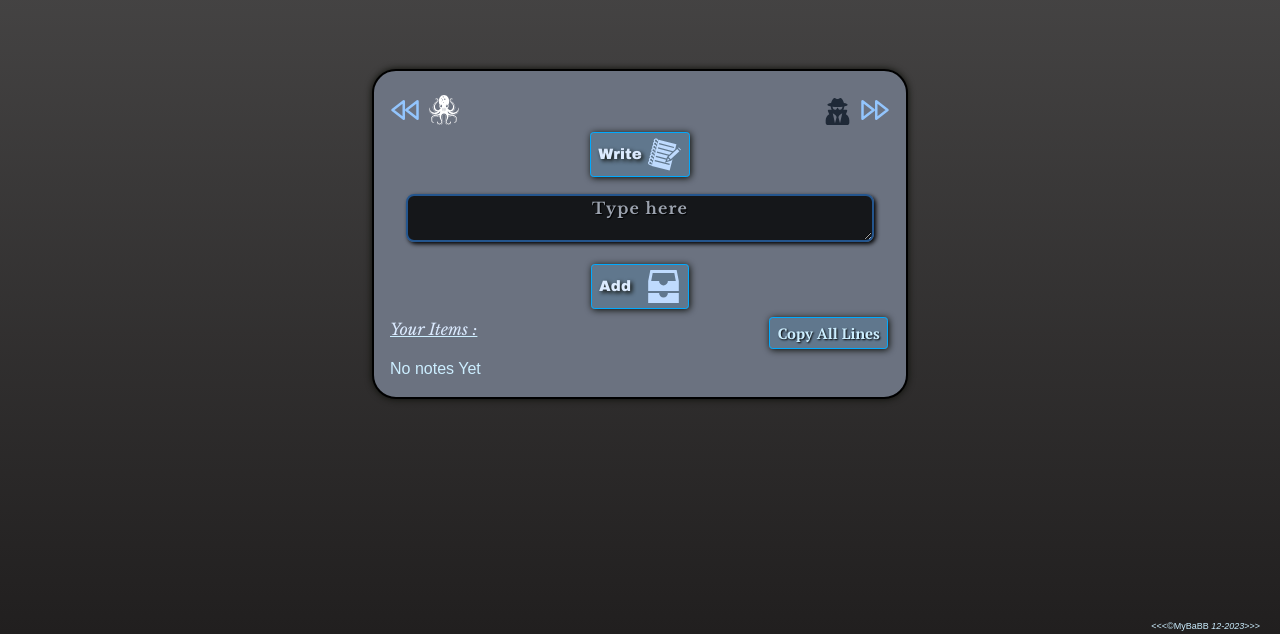
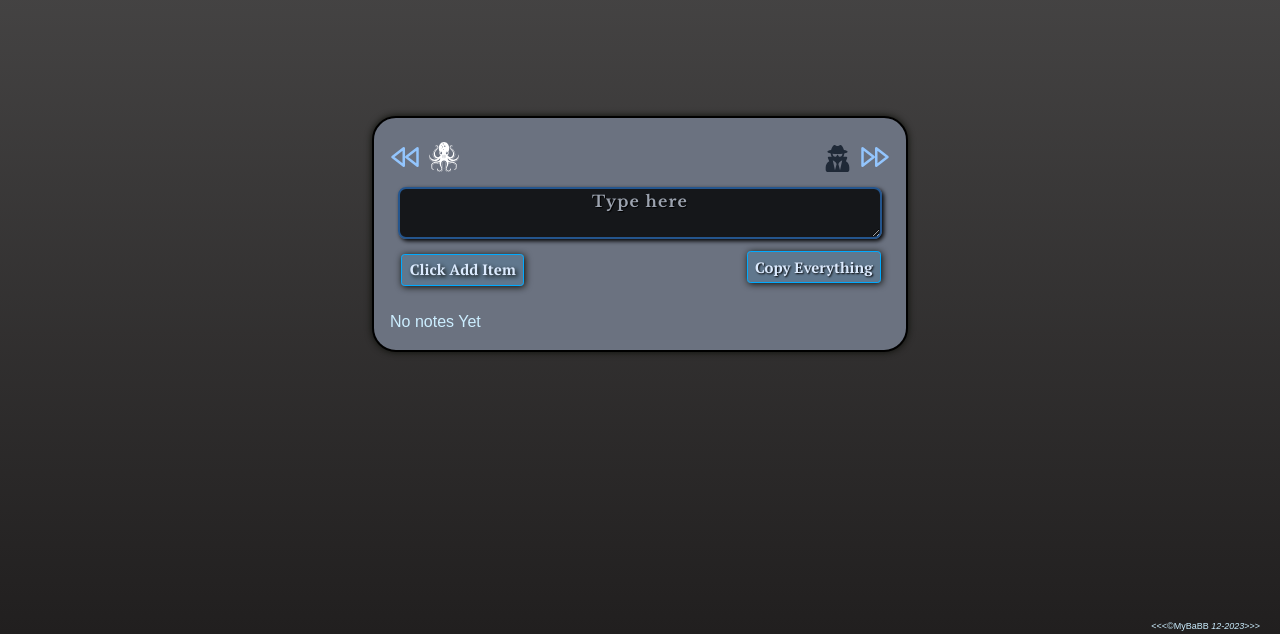
Before and after one commit to MyBaBB/MyBABB-Remember, a React (Vite) app: page / in a window 1280 px wide. Shown: the part 166-800 px from the top of the page. Built offline with nearby package versions, Linux system fonts and the light colour scheme.

Commit message:
making everything more sleek

```diff
--- a/src/TodoFolder/NewTodoForm.jsx
+++ b/src/TodoFolder/NewTodoForm.jsx
@@ -3,9 +3,9 @@ import { useState } from "react";
 import { FiFastForward } from "react-icons/fi";
 import { FaUserSecret } from "react-icons/fa";
 import { SiTestinglibrary } from "react-icons/si";
-import { GiNotebook } from "react-icons/gi";
+
 import { FiRewind } from "react-icons/fi";
-import { IoFileTrayStackedSharp } from "react-icons/io5";
+
 export function NewTodoForm({ onSubmit }) {
   const [newItem, setNewItem] = useState("");
 
@@ -55,21 +55,13 @@ export function NewTodoForm({ onSubmit }) {
 
       <form
         onSubmit={handleSubmit}
-        className="new-item-form relative m-auto -mt-4 flex w-[250px] xs:w-[400px] md:w-[500px] "
+        className="new-item-form relative m-auto mb-4  flex w-[250px] xs:w-[400px] md:w-[500px] "
       >
-        <div className="form-row  ">
-          <label htmlFor="item">
-            <div className="btn relative m-auto mb-4 flex w-fit items-center justify-center align-middle  text-blue-100  ">
-              <span className="font-ArchivoBlack-Regular">Write&nbsp;</span>
-              <span className="inline-block text-blue-200">
-                <GiNotebook size={35} />
-              </span>
-              <span className="font-ArchivoBlack-Regular"> </span>
-            </div>
-          </label>
+
+
 
           <textarea
-            className="placeHolder1 h-12 w-full rounded-lg
+            className="placeHolder1 min-h-[28px] w-full rounded-lg
                           border-2 border-varDARKBLUEFEATHER text-center font-LibreBaskerville-Bold hover:opacity-80"
             value={newItem}
             onChange={(e) => setNewItem(e.target.value)}
@@ -77,16 +69,18 @@ export function NewTodoForm({ onSubmit }) {
             id="item"
             placeholder="Type here"
           />
-        </div>
-        <button className="btn relative m-auto -mb-4 flex w-fit items-center justify-center align-middle  text-blue-100  ">
-          <span className="font-ArchivoBlack-Regular">
-            Add&nbsp;&nbsp;&nbsp;
+
+        <button className="btn relative flex m-auto ml-[.2rem] text-blue-100  ">
+          <span className="font-PTSerif-Bold">
+             Click Add Item
           </span>
-          <span className="inline-block text-blue-200">
-            <IoFileTrayStackedSharp size={35} />
-          </span>
+
           <span className="font-ArchivoBlack-Regular"> </span>
         </button>
+
+
+
+
       </form>
     </>
   );
--- a/src/TodoFolder/Todo.css
+++ b/src/TodoFolder/Todo.css
@@ -47,9 +47,9 @@ body {
   border-radius: 0.25em;
   cursor: pointer;
   outline: none;
-  margin-left: 1rem;
-  margin-right: 1rem;
-  margin-top: .2rem;
+  margin-left: .1rem;
+  margin-right: .42rem;
+
 }
 
 
@@ -63,7 +63,7 @@ body {
   border-radius: 0.25em;
   cursor: pointer;
   outline: none;
-  margin-left: 1rem;
+  margin-left: .1rem;
   margin-right: .1rem;
 }
 
@@ -73,6 +73,7 @@ body {
   background: hsl(0, 100%, 40%, 0.1);
   border: none;
   color: hsl(0, 100%, 30%);
+
 }
 
 
--- a/src/TodoFolder/TodoItem.jsx
+++ b/src/TodoFolder/TodoItem.jsx
@@ -23,7 +23,7 @@ export function TodoItem({ completed, id, title, toggleTodo, deleteTodo }) {
           </div>
         </label>
       </li>
-      <div className=" relative m-auto flex justify-between pb-4 pt-1 font-Aclonica-Regular">
+      <div className=" relative m-auto flex justify-between pb-4 pt-1 ml-[.42rem] font-Aclonica-Regular">
         <button
           onClick={() => deleteTodo(id)}
           className="btn relative  bg-red-900
@@ -39,7 +39,7 @@ export function TodoItem({ completed, id, title, toggleTodo, deleteTodo }) {
           }}
           className="btn  copyButton  relative  flex font-PTSerif-Bold   hover:bg-blue-700"
         >
-          Copy item
+          Copy
         </button>
       </div>
     </div>
--- a/src/TodoFolder/WholeTodo.jsx
+++ b/src/TodoFolder/WholeTodo.jsx
@@ -54,28 +54,25 @@ export default function App() {
 
   return (
     <>
-      <div className="controlContainer m-auto   w-fit rounded-3xl border-2 border-black bg-gray-500 p-4  ">
+      <div className="controlContainer relative m-auto  w-fit rounded-3xl border-2 border-black bg-gray-500 p-4  ">
+        <div className="relative flex-row ">
         <NewTodoForm onSubmit={addTodo} />
-        <div className="mt-4 mb-2 relative flex justify-between">
 
-            <u>
-              <span className="relative flex w-fit   pb-2 text-blue-100 font-LibreBaskerville-Italic text-base">
-                Your Items :
-              </span>
-            </u>
+
+
 
             <button
               onClick={() => {
                 copyAllTodos();
                 alert("👉🏻 Copied All Items to your ClipBoard ✍🏻");
               }}
-              className="btn2 copyButton  font-PTSerif-Bold   hover:bg-blue-700 "
+              className="btn2 copyButton absolute bottom-[.65rem] right-[.45rem] text-blue-100 font-PTSerif-Bold   hover:bg-blue-700 "
             >
-              Copy All Lines
+              Copy Everything
             </button>
 
+
         </div>
-
 
         <TodoList
           todos={todos}
```
